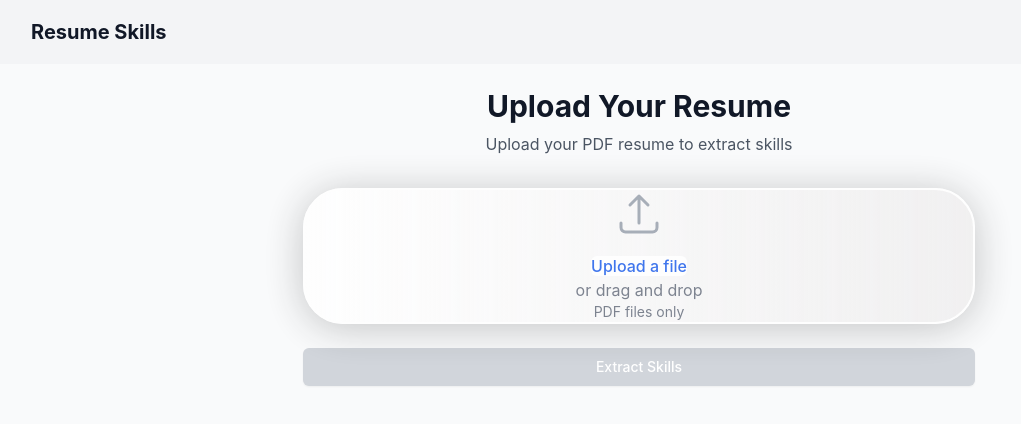
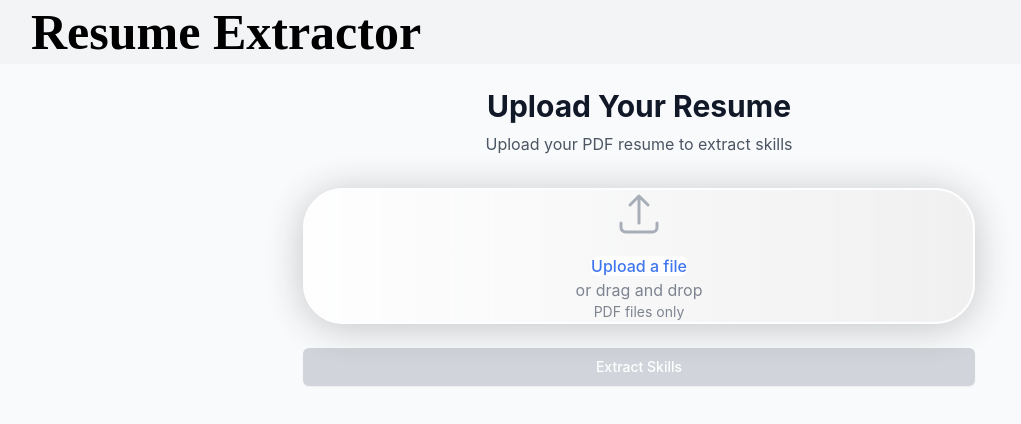
Before and after one commit to Fury044/Resume-Extractor-Final, a React (Vite) app in the folder frontend/: page / in a window 1280 px wide. Shown: the top 424 px of the page, without its empty margins (1-1022 px from the left). Built offline with nearby package versions, Linux system fonts and the light colour scheme; no server answers.

Commit message:
Add files via upload

```diff
--- a/frontend/src/components/Layout.jsx
+++ b/frontend/src/components/Layout.jsx
@@ -9,9 +9,7 @@ export default function Layout() {
           <div className="flex justify-between h-16">
             <div className="flex">
               <div className="flex-shrink-0 flex items-center">
-                <Link to="/" className="text-xl font-bold text-gray-900">
-                  Resume Skills
-                </Link>
+                <div style={{color: 'black', fontSize: 50, fontFamily: 'Poppins', fontWeight: '700', wordWrap: 'break-word'}}>Resume Extractor</div>
               </div>
             </div>
           </div>
```
